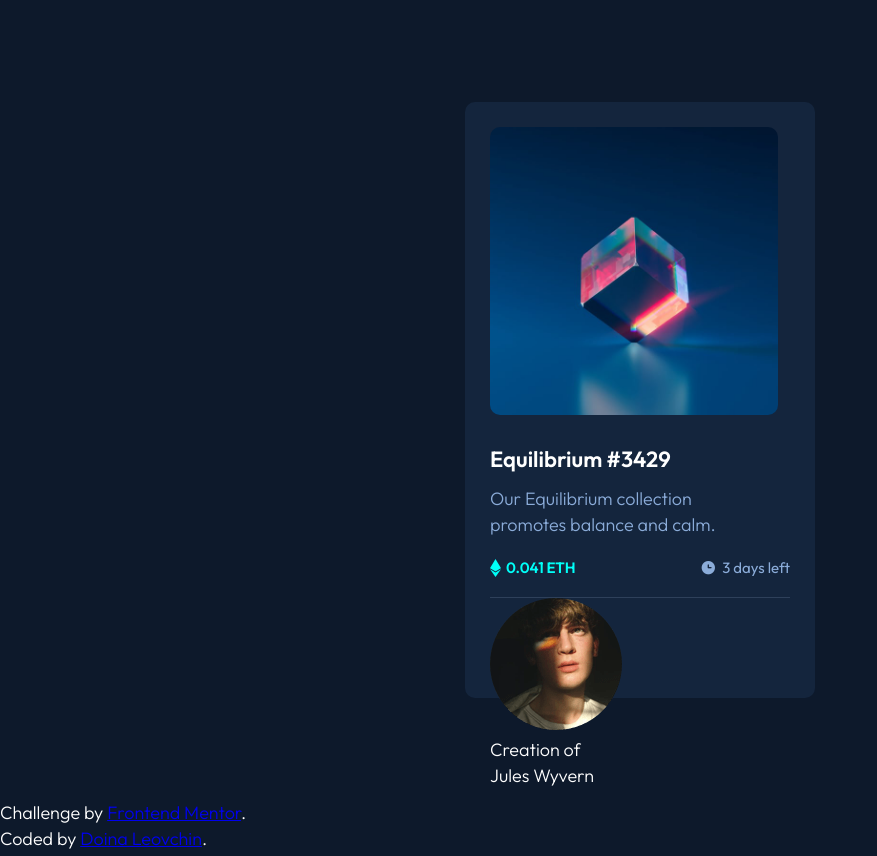
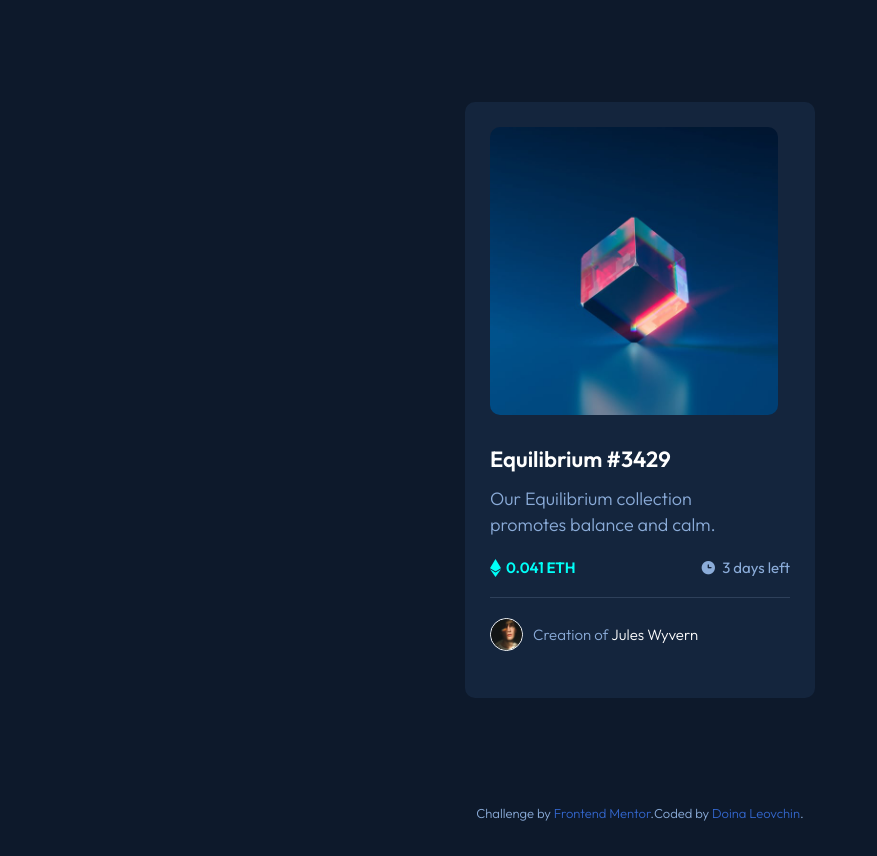
Before and after one commit to Doileo/card-project, a plain HTML site: page index.html in a window 1280 px wide. Shown: the whole page, without its empty margins (0-877 px from the left). Drawn offline with Linux system fonts and the light colour scheme.

Commit message:
Styled the group and attribution class

```diff
--- a/css/main.css
+++ b/css/main.css
@@ -150,3 +150,53 @@ img.combined-shape {
     background: #2E405A;
     height: 1px;
 }
+
+.group {
+    display: flex;
+    align-items: center;
+    padding-top: 20px;
+}
+
+.oval {
+    width: 33px;
+    border: 1px solid #FFFFFF;
+    border-radius: 50%;
+    margin-right: 10px;
+}
+
+.group p {
+    font-size: 15px;
+    line-height: 19px;
+    color: #8BACD9;
+}
+
+.group a {
+    text-decoration: none;
+    color: #FFFFFF;
+}
+
+a {
+    transition: .2s easy;
+}
+
+a:hover {
+    color:#00FFF8;
+}
+
+.attribution {
+    display: flex;
+    align-items: center;
+    justify-content: center;
+    font-size: 13px;
+    padding-bottom: 30px;
+}
+
+.attribution-details,
+.challenge-member {
+    color: #8BACD9;
+}
+
+.attribution a {
+    text-decoration: none;
+    color: #3366CC;
+}
--- a/index.html
+++ b/index.html
@@ -46,18 +46,13 @@
         <div class="rectangle"></div>
         <div class="group">
           <img class="oval" src="images/image-avatar.png" alt="An oval image with a face">
-          <div class="group-description">
-            <span class="group-description-detail">Creation of</span>
-          </div>
-          <div class="group-name">
-            <span class="group-name-detail">Jules Wyvern</span>
-          </div>
+          <p>Creation of <a href="#">Jules Wyvern</a></p>
         </div><!-- .group -->
       </div><!-- .container-details -->
     </main><!-- #container ends here-->
 
     <footer class="attribution">
-      <div class="attribution-wrapper">
+      <div class="attribution-details">
         <span class="host">
           Challenge by <a href="https://www.frontendmentor.io?ref=challenge" target="_blank">Frontend Mentor</a>.
         </span>
```
